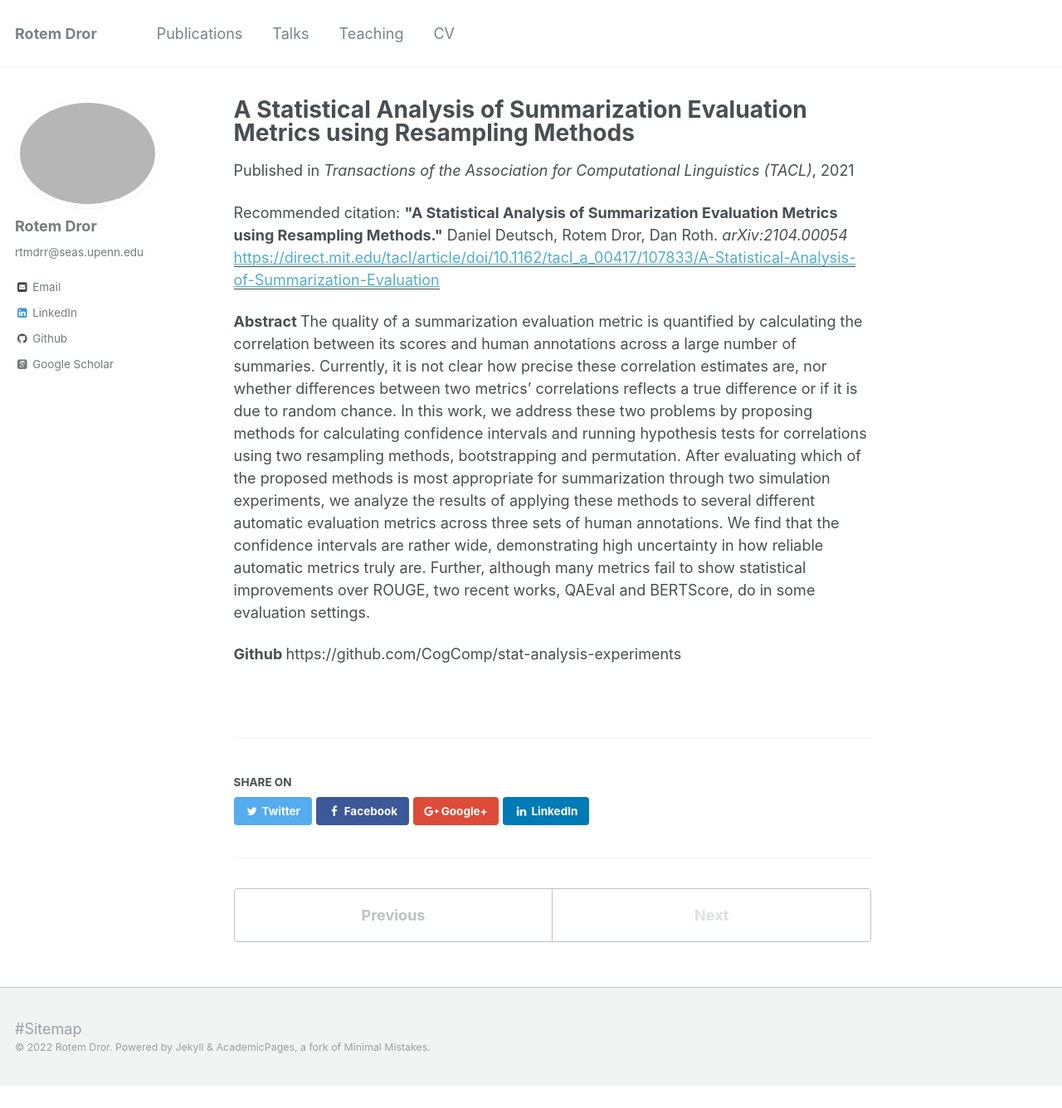
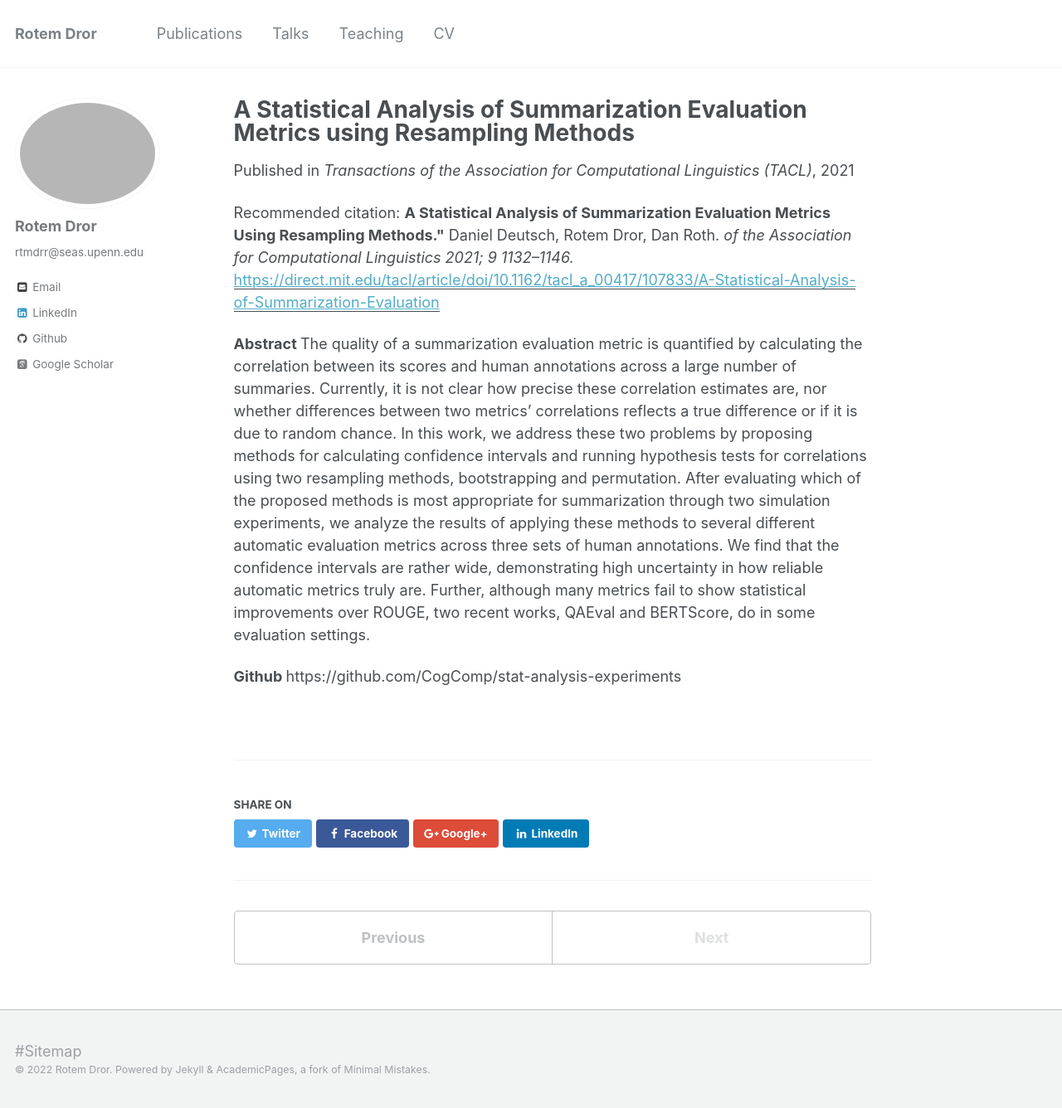
Before and after one commit to rtmdrr/rtmdrr.github.io, a Jekyll site: the page built from _publications/summarization_eval.md, in a window 1280 px wide and 1336 px high. Shown: the whole window at 83% size. Built offline with Jekyll 4.4.1, drawn with Linux system fonts in a browser that asks for light colours; some web fonts are replaced.

Commit message:
Update summarization_eval.md

```diff
--- a/_publications/summarization_eval.md
+++ b/_publications/summarization_eval.md
@@ -5,7 +5,7 @@ permalink: /publication/summarizationeval
 date: 2021-04-01
 venue: 'Transactions of the Association for Computational Linguistics (TACL)'
 paperurl: 'https://direct.mit.edu/tacl/article/doi/10.1162/tacl_a_00417/107833/A-Statistical-Analysis-of-Summarization-Evaluation'
-citation: '<b>"A Statistical Analysis of Summarization Evaluation Metrics using Resampling Methods."</b> Daniel Deutsch, Rotem Dror, Dan Roth. <i> arXiv:2104.00054 </i>'
+citation: '<b> A Statistical Analysis of Summarization Evaluation Metrics Using Resampling Methods."</b> Daniel Deutsch, Rotem Dror, Dan Roth. <i> of the Association for Computational Linguistics 2021; 9 1132–1146.</i>'
 ---
 
 <b> Abstract </b>
```
